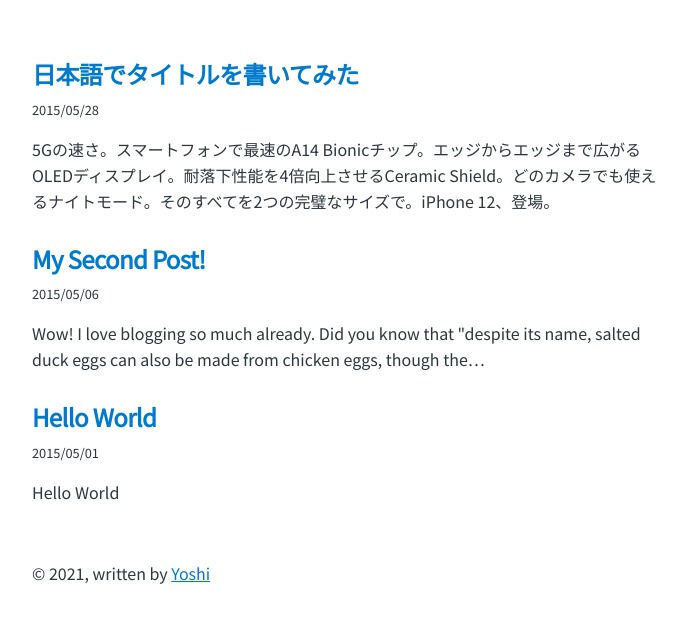
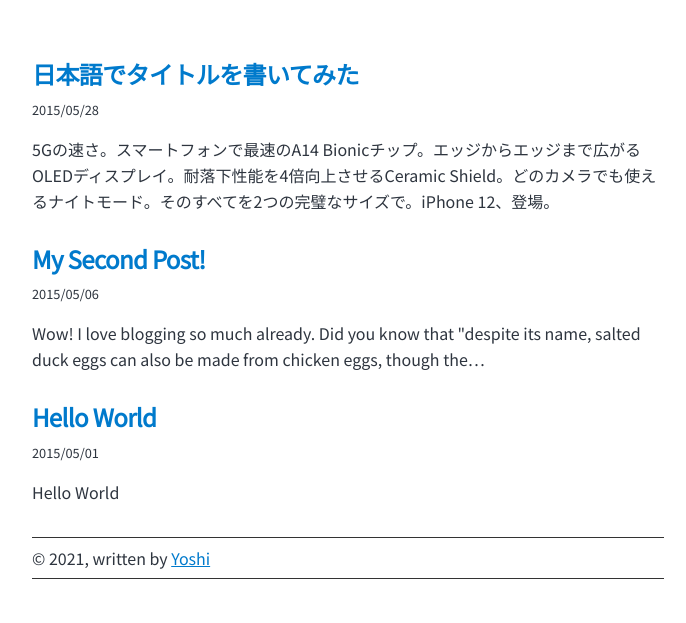
Before and after one commit to oqdxbpo/yoshi-blog, a Gatsby site: page / in a window 1280 px wide. Shown: the part 167-790 px from the top of the page, without its empty margins (292-978 px from the left). Built offline with nearby package versions, Linux system fonts and the light colour scheme; Gatsby itself is replaced by a stand-in of ours.

Commit message:
footer 修正

```diff
--- a/src/style.css
+++ b/src/style.css
@@ -86,7 +86,9 @@ body {
 }
 
 footer {
-  padding: var(--spacing-6) var(--spacing-0);
+  padding: var(--spacing-2) var(--spacing-0);
+  border-top: 1px solid #333;
+  border-bottom: 1px solid #333;
 }
 
 hr {
```
